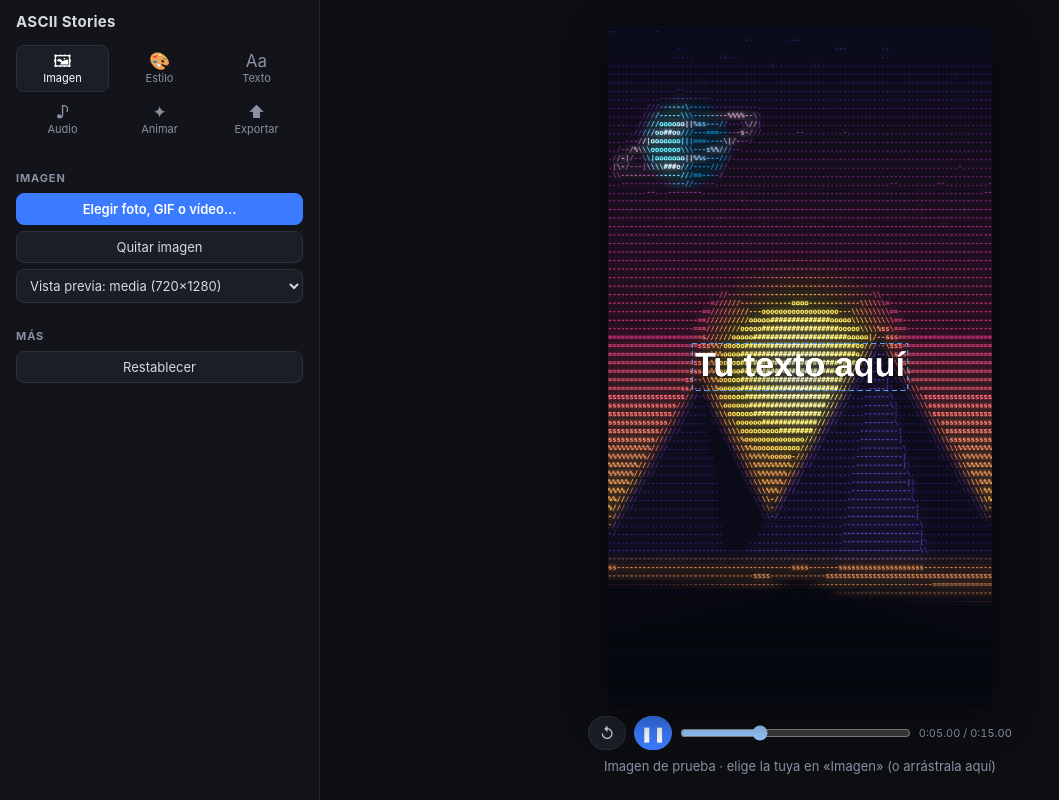
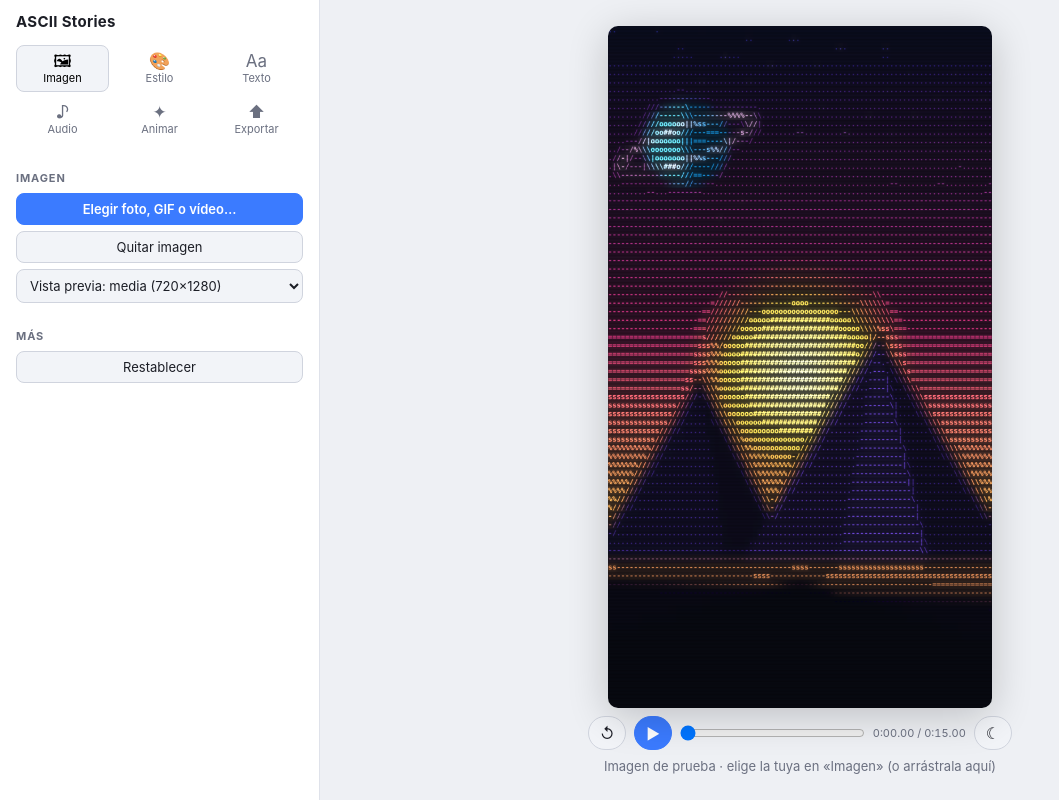
Before and after one commit to ManuelGMI/ascii-stories, a website built with Vite: page index.html in a window 1280 px wide. Shown: the whole page, without its empty margins (0-1059 px from the left). Built offline with nearby package versions, Linux system fonts and the light colour scheme.

Commit message:
Tema claro por defecto con botón para cambiar a oscuro; arrancar en pausa
Co-Authored-By: Claude Sonnet 5.5 <noreply@anthropic.com>

```diff
--- a/index.html
+++ b/index.html
@@ -3,7 +3,7 @@
   <head>
     <meta charset="UTF-8" />
     <meta name="viewport" content="width=device-width, initial-scale=1.0, viewport-fit=cover" />
-    <meta name="theme-color" content="#0d0e12" />
+    <meta name="theme-color" content="#eef0f4" />
     <meta name="mobile-web-app-capable" content="yes" />
     <meta name="apple-mobile-web-app-capable" content="yes" />
     <meta name="apple-mobile-web-app-status-bar-style" content="black-translucent" />
@@ -11,6 +11,7 @@
     <link rel="manifest" href="/manifest.webmanifest" />
     <link rel="icon" type="image/png" href="/icon-192.png" />
     <link rel="apple-touch-icon" href="/apple-touch-icon.png" />
+    <script>try{var t=localStorage.getItem("theme");if(t)document.documentElement.dataset.theme=t}catch(e){}</script>
     <title>ASCII Stories</title>
   </head>
   <body>
--- a/src/audioui.ts
+++ b/src/audioui.ts
@@ -49,7 +49,9 @@ export function buildAudioUI(
   base.width = wave.width;
   base.height = wave.height;
   const bctx = base.getContext('2d')!;
+  const isDark = () => document.documentElement.dataset.theme === 'dark';
   let dirty = true;
+  window.addEventListener('themechange', () => { dirty = true; });
   let lastX = -2;
 
   function paintBase() {
@@ -57,13 +59,14 @@ export function buildAudioUI(
     const w = base.width, h = base.height;
     const a = (audio.trimStart / b.duration) * w;
     const e = (audio.trimEnd / b.duration) * w;
+    const dark = isDark();
     bctx.clearRect(0, 0, w, h);
-    bctx.fillStyle = '#1b1e27';
+    bctx.fillStyle = dark ? '#1b1e27' : '#e4e8f0';
     bctx.fillRect(0, 0, w, h);
-    bctx.fillStyle = '#2b3a55';
+    bctx.fillStyle = dark ? '#2b3a55' : '#cfe0fb';
     bctx.fillRect(a, 0, e - a, h);
     for (let i = 0; i < peaks!.length; i++) {
-      bctx.fillStyle = i >= a && i <= e ? '#7fb6ff' : '#4a4f60';
+      bctx.fillStyle = i >= a && i <= e ? (dark ? '#7fb6ff' : '#2f6fe0') : (dark ? '#4a4f60' : '#aab0c0');
       const ph2 = Math.max(2, peaks![i] * h * 0.9);
       bctx.fillRect(i, (h - ph2) / 2, 1, ph2);
     }
@@ -91,7 +94,7 @@ export function buildAudioUI(
     ctx.clearRect(0, 0, wave.width, wave.height);
     ctx.drawImage(base, 0, 0);
     if (x >= 0) {
-      ctx.fillStyle = '#fff';
+      ctx.fillStyle = isDark() ? '#fff' : '#1c1e26';
       ctx.fillRect(x - 1, 0, 2, wave.height);
     }
     lastX = x;
--- a/src/main.ts
+++ b/src/main.ts
@@ -234,7 +234,23 @@ tlScrub.value = '0';
 tlScrub.setAttribute('aria-label', 'Posición en la línea de tiempo');
 const tlLabel = document.createElement('span');
 tlLabel.className = 'val';
-timebar.append(btnRestart, btnPlayAll, tlScrub, tlLabel);
+const btnTheme = Object.assign(document.createElement('button'), { className: 'theme' });
+function paintTheme() {
+  const dark = document.documentElement.dataset.theme === 'dark';
+  btnTheme.textContent = dark ? '☀︎' : '☾';
+  btnTheme.title = dark ? 'Cambiar a tema claro' : 'Cambiar a tema oscuro';
+  btnTheme.setAttribute('aria-label', btnTheme.title);
+  document.querySelector('meta[name=theme-color]')?.setAttribute('content', dark ? '#0d0e12' : '#eef0f4');
+}
+btnTheme.addEventListener('click', () => {
+  const next = document.documentElement.dataset.theme === 'dark' ? 'light' : 'dark';
+  document.documentElement.dataset.theme = next;
+  try { localStorage.setItem('theme', next); } catch { /* sin almacenamiento */ }
+  paintTheme();
+  window.dispatchEvent(new Event('themechange'));
+});
+paintTheme();
+timebar.append(btnRestart, btnPlayAll, tlScrub, tlLabel, btnTheme);
 
 // Botón para ampliar / reducir la vista previa (móvil)
 const sizeBtn = Object.assign(document.createElement('button'), { textContent: '⤢', className: 'sizebtn', title: 'Ampliar vista previa' });
@@ -250,7 +266,7 @@ durHint.hidden = true;
 sDur.appendChild(durHint);
 
 let clock = 0;
-let clockPlaying = true;
+let clockPlaying = false; // arranca en pausa: la imagen de prueba no necesita reproducirse sola
 let lastNow = performance.now();
 let tlScrubbing = false;
 
@@ -669,6 +685,7 @@ function setMedia(m: Media, label: string) {
     durSlider.dispatchEvent(new Event('input'));
   }
   clock = 0;
+  if (clockPlaying) m.play(); else m.pause();
   status.textContent = `${label} · ${m.width}×${m.height}` + (m.kind !== 'image' ? ` · ${fmt(m.duration)}` : '');
   redraw();
 }
--- a/src/style.css
+++ b/src/style.css
@@ -1,17 +1,40 @@
 :root {
+  color-scheme: light;
+  font-family: -apple-system, system-ui, sans-serif;
+  --bg: #eef0f4;
+  --panel: #ffffff;
+  --panel-a: #fffffff2;
+  --line: #dfe2ea;
+  --field: #f2f4f8;
+  --field-line: #d0d4de;
+  --muted: #6b7080;
+  --text: #1c1e26;
+  --strong: #000;
+  --hover: #e6e9f0;
+  --active: #d9dde8;
+  --track: #c9cdd8;
+  --shadow: #0003;
+  --accent: #3b7bff;
+  --tabbar: 58px;
+}
+:root[data-theme=dark] {
   color-scheme: dark;
-  font-family: -apple-system, system-ui, sans-serif;
   --bg: #0d0e12;
   --panel: #12141a;
+  --panel-a: #12141af2;
   --line: #23252e;
   --field: #1b1e27;
   --field-line: #2c303c;
   --muted: #8a8fa3;
-  --accent: #3b7bff;
-  --tabbar: 58px;
+  --text: #d7d9e0;
+  --strong: #fff;
+  --hover: #242836;
+  --active: #2d3345;
+  --track: #3a3f50;
+  --shadow: #0009;
 }
 * { box-sizing: border-box; }
-body { margin: 0; display: flex; height: 100vh; background: var(--bg); color: #d7d9e0; font-size: 13px; }
+body { margin: 0; display: flex; height: 100vh; background: var(--bg); color: var(--text); font-size: 13px; }
 [hidden], .tab-off { display: none !important; }
 
 /* ---------- Panel de controles ---------- */
@@ -29,8 +52,8 @@ select, .text, button, input[type=file] {
 .text { font-family: Menlo, monospace; }
 textarea.text { resize: vertical; font-family: inherit; }
 button { cursor: pointer; }
-button:hover { background: #242836; }
-button:active { background: #2d3345; }
+button:hover { background: var(--hover); }
+button:active { background: var(--active); }
 button.primary { background: var(--accent); border-color: var(--accent); color: #fff; font-weight: 600; }
 button.primary:hover { background: #5590ff; }
 button:disabled { opacity: .45; cursor: default; }
@@ -42,7 +65,7 @@ button:disabled { opacity: .45; cursor: default; }
 #tabs { position: sticky; top: 0; z-index: 3; display: grid; grid-template-columns: repeat(3, 1fr); gap: 4px; padding: 6px 0 8px; background: var(--panel); }
 #tabs button { display: flex; flex-direction: column; align-items: center; gap: 1px; margin: 0; padding: 6px 2px; border-radius: 8px; border-color: transparent; background: transparent; color: var(--muted); font-size: 11px; line-height: 1.2; }
 #tabs button .ico { font-size: 17px; line-height: 1.1; }
-#tabs button.active { background: var(--field); color: #fff; border-color: var(--field-line); }
+#tabs button.active { background: var(--field); color: var(--strong); border-color: var(--field-line); }
 
 /* Sliders */
 .row { margin-bottom: 10px; }
@@ -60,7 +83,7 @@ button:disabled { opacity: .45; cursor: default; }
 
 /* ---------- Vista previa ---------- */
 main { flex: 1; min-width: 0; display: flex; flex-direction: column; align-items: center; justify-content: center; padding: 14px; gap: 8px; }
-.stage { position: relative; height: calc(100vh - 118px); max-width: 100%; aspect-ratio: 9 / 16; border-radius: 10px; box-shadow: 0 8px 40px #0008; overflow: hidden; }
+.stage { position: relative; height: calc(100vh - 118px); max-width: 100%; aspect-ratio: 9 / 16; border-radius: 10px; box-shadow: 0 8px 40px var(--shadow); overflow: hidden; }
 .stage canvas { position: absolute; inset: 0; width: 100%; height: 100%; }
 #overlay { touch-action: none; cursor: grab; }
 #overlay.dragging { cursor: grabbing; }
@@ -70,6 +93,7 @@ main { flex: 1; min-width: 0; display: flex; flex-direction: column; align-items
 /* Barra de tiempo: siempre visible bajo la vista previa */
 #timebar { display: flex; align-items: center; gap: 8px; width: min(100%, calc((100vh - 118px) * 9 / 16 + 40px)); }
 #timebar button { width: 38px; height: 34px; flex: none; margin: 0; padding: 0; font-size: 15px; border-radius: 17px; }
+#timebar button.theme { font-size: 16px; }
 #timebar button.play { background: var(--accent); border-color: var(--accent); color: #fff; }
 #timebar input[type=range] { flex: 1; min-width: 0; margin: 0; }
 #timebar .val { flex: none; font-size: 11px; min-width: 0; }
@@ -82,7 +106,7 @@ main { flex: 1; min-width: 0; display: flex; flex-direction: column; align-items
 .swatches span { width: 18px; height: 18px; border-radius: 4px; border: 1px solid #0006; }
 .meter { height: 8px; background: var(--field); border-radius: 4px; overflow: hidden; margin-top: 6px; }
 .meter div { height: 100%; width: 0; background: #ffcc33; }
-.export-overlay { position: fixed; left: 0; top: 0; bottom: 0; width: 320px; z-index: 30; background: #12141aee; padding: 24px 16px; backdrop-filter: blur(2px); }
+.export-overlay { position: fixed; left: 0; top: 0; bottom: 0; width: 320px; z-index: 30; background: var(--panel-a); padding: 24px 16px; backdrop-filter: blur(2px); }
 .export-overlay progress { width: 100%; height: 10px; }
 
 /* ---------- Móvil / pantallas estrechas ---------- */
@@ -93,7 +117,7 @@ main { flex: 1; min-width: 0; display: flex; flex-direction: column; align-items
   /* Vista previa y barra de tiempo fijas arriba */
   main {
     order: -1; flex: none; position: sticky; top: 0; z-index: 5; padding: 8px 10px 6px; gap: 6px;
-    padding-top: max(8px, env(safe-area-inset-top)); background: var(--bg); box-shadow: 0 6px 16px #0009;
+    padding-top: max(8px, env(safe-area-inset-top)); background: var(--bg); box-shadow: 0 6px 16px var(--shadow);
   }
   .stage { height: 42dvh; }
   body.bigpreview .stage { height: 62dvh; }
@@ -112,7 +136,7 @@ main { flex: 1; min-width: 0; display: flex; flex-direction: column; align-items
   #tabs {
     position: fixed; left: 0; right: 0; bottom: 0; top: auto; z-index: 20; grid-template-columns: repeat(6, 1fr); gap: 0;
     height: calc(var(--tabbar) + env(safe-area-inset-bottom)); padding: 4px 4px env(safe-area-inset-bottom);
-    border-top: 1px solid var(--line); background: #12141af2; backdrop-filter: blur(10px);
+    border-top: 1px solid var(--line); background: var(--panel-a); backdrop-filter: blur(10px);
   }
   #tabs button { border-radius: 10px; min-height: 0; font-size: 11px; }
   #tabs button .ico { font-size: 20px; }
@@ -136,8 +160,8 @@ main { flex: 1; min-width: 0; display: flex; flex-direction: column; align-items
 /* Mandos de los sliders más grandes en pantallas táctiles */
 @media (pointer: coarse) {
   input[type=range] { -webkit-appearance: none; appearance: none; background: transparent; }
-  input[type=range]::-webkit-slider-runnable-track { height: 6px; border-radius: 3px; background: #3a3f50; }
-  input[type=range]::-webkit-slider-thumb { -webkit-appearance: none; appearance: none; width: 28px; height: 28px; margin-top: -11px; border-radius: 50%; background: #fff; border: 0; box-shadow: 0 1px 4px #0007; }
-  input[type=range]::-moz-range-track { height: 6px; border-radius: 3px; background: #3a3f50; }
+  input[type=range]::-webkit-slider-runnable-track { height: 6px; border-radius: 3px; background: var(--track); }
+  input[type=range]::-webkit-slider-thumb { -webkit-appearance: none; appearance: none; width: 28px; height: 28px; margin-top: -11px; border-radius: 50%; background: #fff; border: 1px solid #0003; box-shadow: 0 1px 4px #0006; }
+  input[type=range]::-moz-range-track { height: 6px; border-radius: 3px; background: var(--track); }
   input[type=range]::-moz-range-thumb { width: 28px; height: 28px; border-radius: 50%; background: #fff; border: 0; }
 }
```
